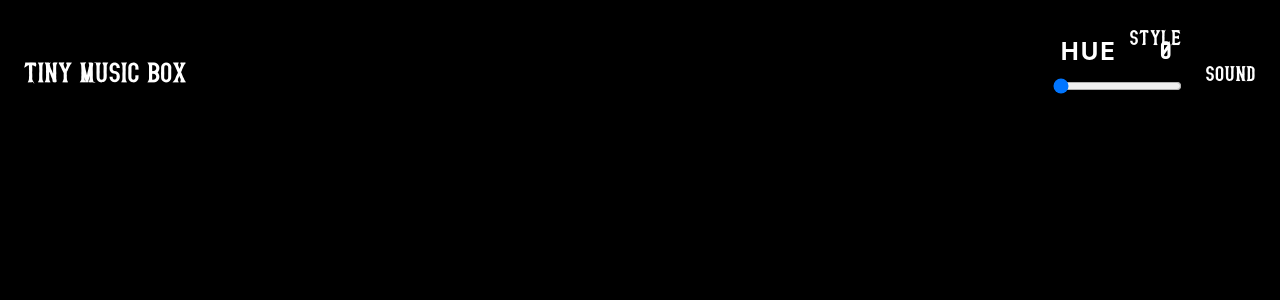
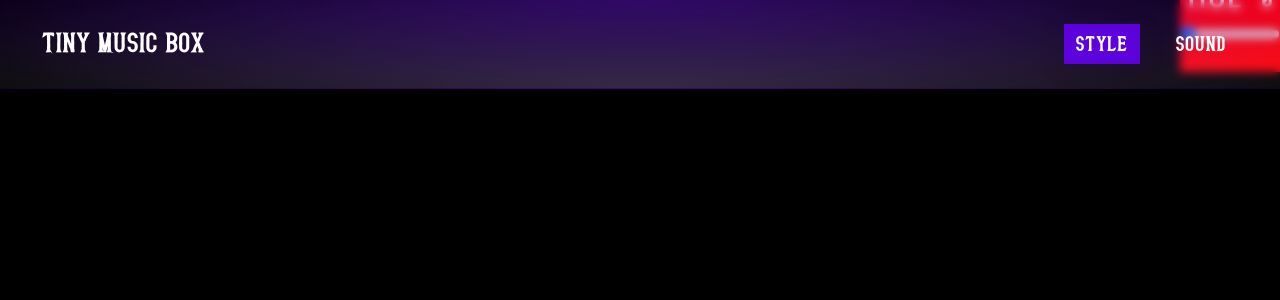
Before and after one commit to brysonandrew/tiny-music-box, a React (Vite) app: page / in a window 1280 px wide. Both pictures are taken after a click on the button "STYLE". Shown: the top 300 px of the page. Built offline with nearby package versions, Linux system fonts and the light colour scheme; a web font is replaced by a local one.

Commit message:
improved header

```diff
--- a/src/layout/header/index.tsx
+++ b/src/layout/header/index.tsx
@@ -2,6 +2,7 @@ import { motion } from "framer-motion";
 import styled from "@emotion/styled";
 import {
   columnEnd,
+  rowCenter,
   rowGap,
 } from "../../styles/decorators";
 import packageJson from "../../../package.json";
@@ -13,16 +14,47 @@ import {
   textLgCss,
   textMdCss,
 } from "../../styles/text";
-import { GAP } from "../../styles/constants";
-import { RECORD } from "./menu";
+import {
+  GAP,
+  GAP_025,
+  GAP_05,
+  GLASS_BLUE,
+  GLASS_BORDER,
+  GLASS_PURPLE,
+  GLASS_PURPLE_BORDER,
+  GLASS_PURPLE_DARK,
+  GLASS_WHITE,
+} from "../../styles/constants";
+import { GLASS_CSS } from "../../styles/glass";
+import { centerSelfCss } from "../../styles/position";
 
 const Root = styled.header`
+  ${GLASS_CSS}
   ${rowGap}
+  /* border-bottom-left-radius: 16px;
+  border-bottom-right-radius: 16px; */
+  background-image: radial-gradient(
+      ellipse at top,
+      ${GLASS_PURPLE},
+      transparent
+    ),
+    radial-gradient(
+      ellipse at bottom,
+      ${GLASS_WHITE},
+      transparent
+    );
+  /* background-color: rgba(
+    255,
+    255,
+    255,
+    0.2
+  ); */
+  border-bottom: ${GLASS_PURPLE_BORDER};
   position: fixed;
   top: 0;
   left: 0;
   width: 100%;
-  padding: ${GAP}px;
+  padding: ${GAP}px ${GAP * 1.75}px;
   z-index: 1;
 `;
 
@@ -39,15 +71,29 @@ const RowList = styled.ul`
 `;
 
 const Item = styled(motion.li)`
-  ${columnEnd}
+  ${rowCenter}
+  position: relative;
   margin-right: ${GAP}px;
   &:last-child {
     margin-right: 0;
   }
 `;
 
+const Selected = styled(motion.div)`
+  ${GLASS_CSS}
+  background-color: ${GLASS_PURPLE_DARK};
+  position: absolute;
+  left: 0;
+  top: 0;
+  width: 100%;
+  height: 100%;
+`;
+
 const Button = styled(motion.button)`
   ${rowGap}
+  position: relative;
+  padding: ${GAP_025}px ${GAP_05}px;
+  z-index: 1;
 `;
 
 const Text = styled(motion.span)`
@@ -55,9 +101,8 @@ const Text = styled(motion.span)`
 `;
 
 export const Header = () => {
-  const { active, dispatch } =
+  const { menu, active, dispatch } =
     useContext();
-  console.log(active);
   return (
     <Root>
       <Row>
@@ -69,32 +114,46 @@ export const Header = () => {
       </Row>
       <RowList>
         {MENU_KEYS.map(
-          (key: TMenuKey) => (
+          (key: TMenuKey) => {
+            const isActive =
+              menu === key;
+            return (
               <Item key={key}>
+                {isActive && (
+                  <Selected
+                    key={key}
+                    layoutId="Selected"
+                    initial={{
+                      opacity: 0,
+                    }}
+                    animate={{
+                      opacity: 1,
+                    }}
+                    exit={{
+                      opacity: 0,
+                    }}
+                  />
+                )}
                 <Button
                   initial={false}
                   style={{ opacity: 1 }}
                   whileHover={{
                     opacity: 0.8,
                   }}
-                onTap={() => {
-                  console.log("tap");
-                  console.log(dispatch);
-
+                  onTap={() =>
                     dispatch({
-                    type: "active",
-                    value: {
-                      [key]: true,
-                    },
-                  });
-                }}
+                      type: "menu",
+                      value: isActive
+                        ? null
+                        : key,
+                    })
+                  }
                 >
                   <Text>{key}</Text>
                 </Button>
-              {active[key] &&
-                RECORD[key]}
               </Item>
-          )
+            );
+          }
         )}
       </RowList>
     </Root>
--- a/src/layout/index.tsx
+++ b/src/layout/index.tsx
@@ -1,26 +1,66 @@
+import styled from "@emotion/styled";
+import {
+  AnimatePresence,
+  motion,
+} from "framer-motion";
 import { Suspense } from "react";
 import {
   useLocation,
   useRoutes,
 } from "react-router-dom";
 import pageRoutes from "~react-pages";
+import { useContext } from "../state/Context";
 import { Provider } from "../state/Provider";
+import { rowCenter } from "../styles/decorators";
 import { Header } from "./header";
+import { RECORD } from "./header/menu";
+
+const Body = styled.div`
+  ${rowCenter}
+  width: 100%;
+`;
+
+const Main = styled.div`
+  background: green;
+  width: calc(100% - 100px);
+`;
+
+const Side = styled(motion.div)`
+  ${rowCenter}
+  width: 100px;
+  background: red;
+`;
 
 export const Layout = () => {
+  const { menu } = useContext();
   const location = useLocation();
   const pages = useRoutes(
     pageRoutes,
     location
   );
+
+  console.log(menu);
+
   return (
     <Suspense
       fallback={<p>Loading...</p>}
     >
-      <Provider>
-        <Header />
-        <>{pages}</>
-      </Provider>
+      <Header />
+      <Body>
+        <Main>{pages}</Main>
+        <AnimatePresence mode="popLayout">
+          {menu && (
+            <Side
+              key={menu}
+              initial={{ x: -10 }}
+              animate={{ x: 0 }}
+              exit={{ x: 10 }}
+            >
+              {RECORD[menu]}
+            </Side>
+          )}
+        </AnimatePresence>
+      </Body>
     </Suspense>
   );
 };
--- a/src/main.tsx
+++ b/src/main.tsx
@@ -10,9 +10,11 @@ const root =
   document.getElementById("root");
 if (root)
   ReactDOM.createRoot(root).render(
-    <ErrorBoundary>
-      <Router>
-        <Layout />
-      </Router>
-    </ErrorBoundary>
+    <Provider>
+      <ErrorBoundary>
+        <Router>
+          <Layout />
+        </Router>
+      </ErrorBoundary>
+    </Provider>
   );
--- a/src/state/constants/index.ts
+++ b/src/state/constants/index.ts
@@ -11,6 +11,7 @@ export const INIT_STATE: TState = {
   context,
   sound: SOUND_CONFIG_DEFAULT,
   style: STYLE_CONFIG_DEFAULT,
+  menu: null,
   active: {},
   loading: {},
   ready: true,
--- a/src/state/index.ts
+++ b/src/state/index.ts
@@ -59,6 +59,13 @@ export const reducer = (
         loading: {},
       };
     }
+    case "menu": {
+      console.log(value);
+      return {
+        ...state,
+        menu: value,
+      };
+    }
     case "ready": {
       return {
         ...state,
--- a/src/styles/constants.ts
+++ b/src/styles/constants.ts
@@ -1,15 +1,34 @@
 export const ICON_SIZE = 44;
 export const GAP = 24;
+export const GAP_05 = GAP * 0.5;
+export const GAP_025 = GAP * 0.25;
 
-export const GLASS_RED = "rgba(139, 0, 0,0.28)";
-export const GLASS_RED_5 = "rgba(139, 0, 0,0.04)";
-export const GLASS_PURPLE = "rgba(98, 0, 234,0.4)";
-export const GLASS_PURPLE_DARK = "rgba(98, 0, 234,0.9)";
-export const GLASS_BORDER = "1px solid rgba(255, 255, 255, 0.125)";
-export const GLASS_RED_2 = "rgba(255,61,0, 0.1)";
-export const GLASS_RED_3 = "rgba(255,61,0, 0.2)";
+export const GLASS_RED =
+  "rgba(139, 0, 0,0.28)";
+export const GLASS_RED_5 =
+  "rgba(139, 0, 0,0.04)";
+export const GLASS_PURPLE =
+  "rgba(98, 0, 234,0.4)";
+export const GLASS_PURPLE_0125 =
+  "rgba(98, 0, 234,0.125)";
+export const GLASS_WHITE_04 =
+  "rgba(234,234,234,0.4)";
+export const GLASS_WHITE =
+  "rgba(234,234,234,0.2)";
+export const GLASS_PURPLE_DARK =
+  "rgba(98,0,234,0.9)";
+export const GLASS_BORDER =
+  "1px solid rgba(255, 255, 255, 0.125)";
+
+export const GLASS_RED_2 =
+  "rgba(255,61,0, 0.1)";
+export const GLASS_RED_3 =
+  "rgba(255,61,0, 0.2)";
 export const GLASS_RED_BORDER = `1px solid ${GLASS_RED_3}`;
-export const GLASS_PURPLE_BORDER = `1px solid ${GLASS_PURPLE}`;
-export const TRANSPARENT = "rgba(0,0,0, 0)";
-export const GLASS_GREEN = "rgba(28,183,90, 0.1)";
-export const GLASS_BLUE = "rgba(28, 89, 183, 0.1)";
+export const GLASS_PURPLE_BORDER = `1px solid ${GLASS_PURPLE_0125}`;
+export const TRANSPARENT =
+  "rgba(0,0,0, 0)";
+export const GLASS_GREEN =
+  "rgba(28,183,90, 0.1)";
+export const GLASS_BLUE =
+  "rgba(28, 89, 183, 0.1)";
--- /dev/null
+++ b/src/styles/glass.ts
@@ -0,0 +1,9 @@
+import { css } from "@emotion/react";
+
+export const GLASS_CSS = css`
+  box-shadow: 0 4px 30px
+    rgba(0, 0, 0, 0.1);
+  backdrop-filter: blur(5px);
+  /* border: 1px solid
+    rgba(255, 255, 255, 0.3); */
+`;
--- /dev/null
+++ b/src/styles/position.ts
@@ -0,0 +1,52 @@
+import { css } from "@emotion/react";
+import styled from "@emotion/styled";
+import type { FC } from "react";
+
+export const centerSelfCss = css`
+  position: absolute;
+  top: 50%;
+  left: 50%;
+  transform: translate(-50%, -50%);
+`;
+
+export const coverCss = css`
+  ${centerSelfCss}
+  width: 100%;
+  height: 100%;
+`;
+
+export const centerChildrenCss = css`
+  display: flex;
+  align-items: center;
+  justify-content: center;
+`;
+
+export const CenterSelf = styled.div`
+  ${centerSelfCss}
+`;
+
+export const CenterToAnchor = styled.div`
+  position: relative;
+  transform: translate(-50%, -50%);
+`;
+
+export const CenterAnchor = styled.div`
+  ${centerSelfCss}
+  position: fixed;
+  width: 0px;
+  height: 0px;
+`;
+
+export const Presentation = styled.div`
+  position: absolute;
+  left: 0;
+  top: 0;
+  z-index: 0;
+`;
+
+export const Controls = styled.div`
+  position: absolute;
+  left: 0;
+  top: 0;
+  z-index: 1;
+`;
```
Also changed, not shown: src/state/types.ts (+4 -3 lines). Lines whose indentation alone changed are shown as unchanged.
